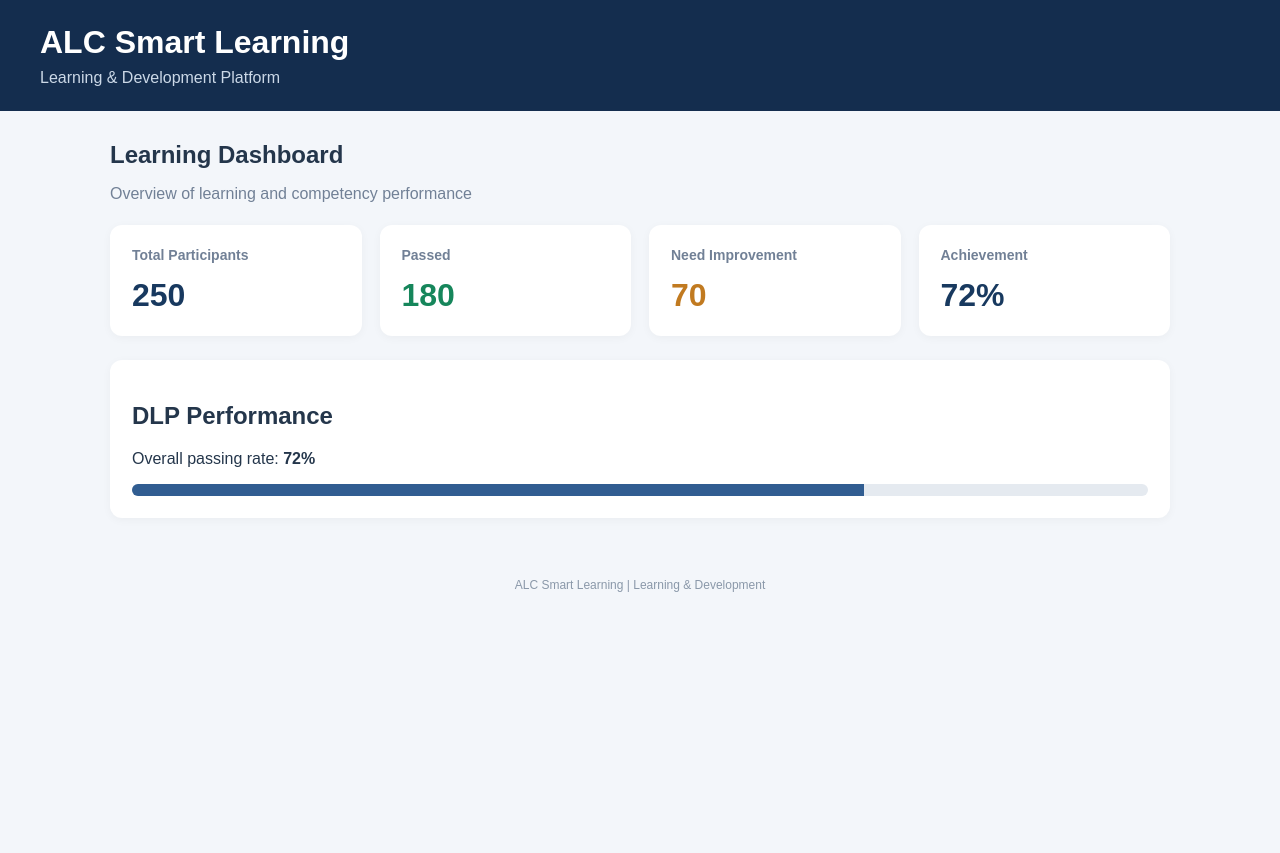
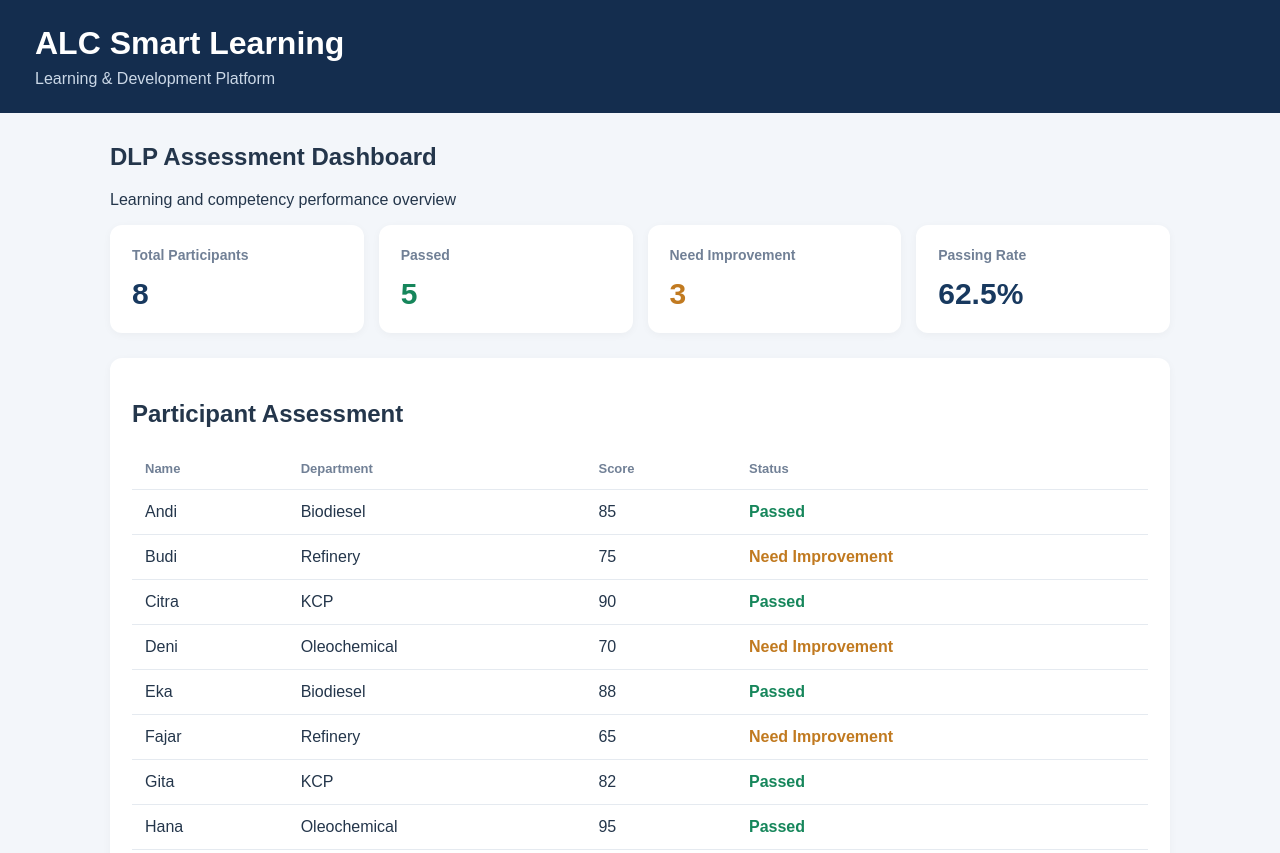
Before and after one commit to ruthndah/ALC-SMART-LEARNING, a plain HTML site: page index.html in a window 1280 px wide. Shown: the top 853 px of the page. Before the commit the page ends 800 px from the top, so only its background shows below. Drawn offline with Linux system fonts and the light colour scheme.

Commit message:
Create Dynamic DLP Assessment Dashboard

```diff
--- a/index.html
+++ b/index.html
@@ -18,17 +18,17 @@
             color: #24364b;
         }
 
-        .header {
+        header {
             background: #142d4e;
             color: white;
-            padding: 24px 40px;
+            padding: 25px 35px;
         }
 
-        .header h1 {
+        header h1 {
             margin: 0 0 8px;
         }
 
-        .header p {
+        header p {
             margin: 0;
             color: #cbd8e7;
         }
@@ -39,39 +39,27 @@
             padding: 0 20px;
         }
 
-        .dashboard-title {
-            margin-bottom: 22px;
-        }
-
-        .dashboard-title h2 {
-            margin-bottom: 6px;
-        }
-
-        .dashboard-title p {
-            color: #718096;
-        }
-
         .cards {
             display: grid;
             grid-template-columns: repeat(4, 1fr);
-            gap: 18px;
+            gap: 15px;
         }
 
         .card {
             background: white;
             padding: 22px;
             border-radius: 12px;
-            box-shadow: 0 2px 10px rgba(0,0,0,0.04);
+            box-shadow: 0 2px 8px rgba(0,0,0,0.04);
         }
 
         .card h3 {
-            margin: 0 0 14px;
+            color: #718096;
             font-size: 14px;
-            color: #718096;
+            margin-top: 0;
         }
 
         .number {
-            font-size: 32px;
+            font-size: 30px;
             font-weight: bold;
             color: #18395f;
         }
@@ -84,38 +72,50 @@
             color: #c17a20;
         }
 
-        .performance {
-            margin-top: 24px;
+        .table-card {
+            margin-top: 25px;
+            overflow-x: auto;
         }
 
-        .progress {
-            background: #e5eaf0;
-            height: 12px;
-            border-radius: 20px;
-            overflow: hidden;
-            margin-top: 12px;
+        table {
+            width: 100%;
+            border-collapse: collapse;
+            margin-top: 15px;
+            min-width: 550px;
         }
 
-        .progress-bar {
-            width: 72%;
-            height: 100%;
-            background: #315d91;
+        th, td {
+            padding: 13px;
+            text-align: left;
+            border-bottom: 1px solid #e5eaf0;
+        }
+
+        th {
+            color: #718096;
+            font-size: 13px;
+        }
+
+        .status {
+            font-weight: bold;
+        }
+
+        .status-passed {
+            color: #16865b;
+        }
+
+        .status-improvement {
+            color: #c17a20;
         }
 
         .footer {
             text-align: center;
             padding: 30px;
             color: #8a98a9;
-            font-size: 12px;
         }
 
         @media (max-width: 750px) {
             .cards {
                 grid-template-columns: repeat(2, 1fr);
-            }
-
-            .header {
-                padding: 22px;
             }
         }
 
@@ -129,49 +129,57 @@
 
 <body>
 
-    <header class="header">
+<header>
     <h1>ALC Smart Learning</h1>
     <p>Learning & Development Platform</p>
 </header>
 
 <main class="container">
 
-        <section class="dashboard-title">
-            <h2>Learning Dashboard</h2>
-            <p>Overview of learning and competency performance</p>
-        </section>
+    <h2>DLP Assessment Dashboard</h2>
+    <p>Learning and competency performance overview</p>
 
     <section class="cards">
 
         <div class="card">
             <h3>Total Participants</h3>
-                <div class="number">250</div>
+            <div class="number" id="total">0</div>
         </div>
 
         <div class="card">
             <h3>Passed</h3>
-                <div class="number passed">180</div>
+            <div class="number passed" id="passed">0</div>
         </div>
 
         <div class="card">
             <h3>Need Improvement</h3>
-                <div class="number improvement">70</div>
+            <div class="number improvement" id="improvement">0</div>
         </div>
 
         <div class="card">
-                <h3>Achievement</h3>
-                <div class="number">72%</div>
+            <h3>Passing Rate</h3>
+            <div class="number" id="rate">0%</div>
         </div>
 
     </section>
 
-        <section class="card performance">
-            <h2>DLP Performance</h2>
-            <p>Overall passing rate: <strong>72%</strong></p>
+    <section class="card table-card">
 
-            <div class="progress">
-                <div class="progress-bar"></div>
-            </div>
+        <h2>Participant Assessment</h2>
+
+        <table>
+            <thead>
+                <tr>
+                    <th>Name</th>
+                    <th>Department</th>
+                    <th>Score</th>
+                    <th>Status</th>
+                </tr>
+            </thead>
+
+            <tbody id="participantTable"></tbody>
+        </table>
+
     </section>
 
 </main>
@@ -180,5 +188,85 @@
     ALC Smart Learning | Learning & Development
 </footer>
 
+<script>
+
+// 1. Sample participant data
+const participants = [
+    { name: "Andi", department: "Biodiesel", score: 85 },
+    { name: "Budi", department: "Refinery", score: 75 },
+    { name: "Citra", department: "KCP", score: 90 },
+    { name: "Deni", department: "Oleochemical", score: 70 },
+    { name: "Eka", department: "Biodiesel", score: 88 },
+    { name: "Fajar", department: "Refinery", score: 65 },
+    { name: "Gita", department: "KCP", score: 82 },
+    { name: "Hana", department: "Oleochemical", score: 95 }
+];
+
+// 2. Set passing score
+const passingScore = 80;
+
+// 3. Calculate dashboard data
+const total = participants.length;
+
+const passed = participants.filter(
+    person => person.score >= passingScore
+).length;
+
+const improvement = total - passed;
+
+const rate = total === 0
+    ? 0
+    : (passed / total) * 100;
+
+// 4. Display dashboard numbers
+document.getElementById("total").textContent = total;
+
+document.getElementById("passed").textContent = passed;
+
+document.getElementById("improvement").textContent = improvement;
+
+document.getElementById("rate").textContent =
+    rate.toFixed(1) + "%";
+
+// 5. Display participant table
+const table = document.getElementById("participantTable");
+
+participants.forEach(person => {
+
+    const isPassed = person.score >= passingScore;
+
+    const status = isPassed
+        ? "Passed"
+        : "Need Improvement";
+
+    const statusClass = isPassed
+        ? "status-passed"
+        : "status-improvement";
+
+    const row = document.createElement("tr");
+
+    const nameCell = document.createElement("td");
+    nameCell.textContent = person.name;
+
+    const departmentCell = document.createElement("td");
+    departmentCell.textContent = person.department;
+
+    const scoreCell = document.createElement("td");
+    scoreCell.textContent = person.score;
+
+    const statusCell = document.createElement("td");
+    statusCell.textContent = status;
+    statusCell.className = "status " + statusClass;
+
+    row.appendChild(nameCell);
+    row.appendChild(departmentCell);
+    row.appendChild(scoreCell);
+    row.appendChild(statusCell);
+
+    table.appendChild(row);
+});
+
+</script>
+
 </body>
 </html>
```
Lines whose indentation alone changed are shown as unchanged.
